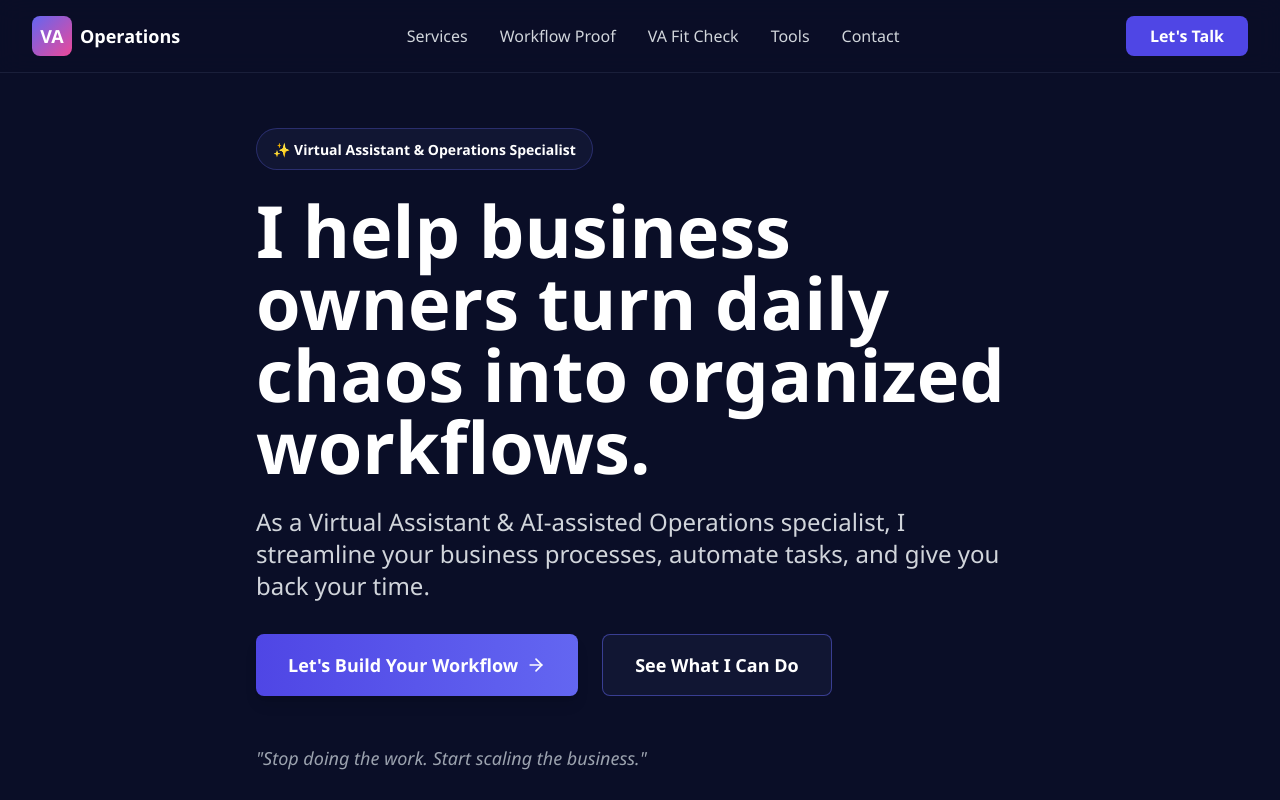
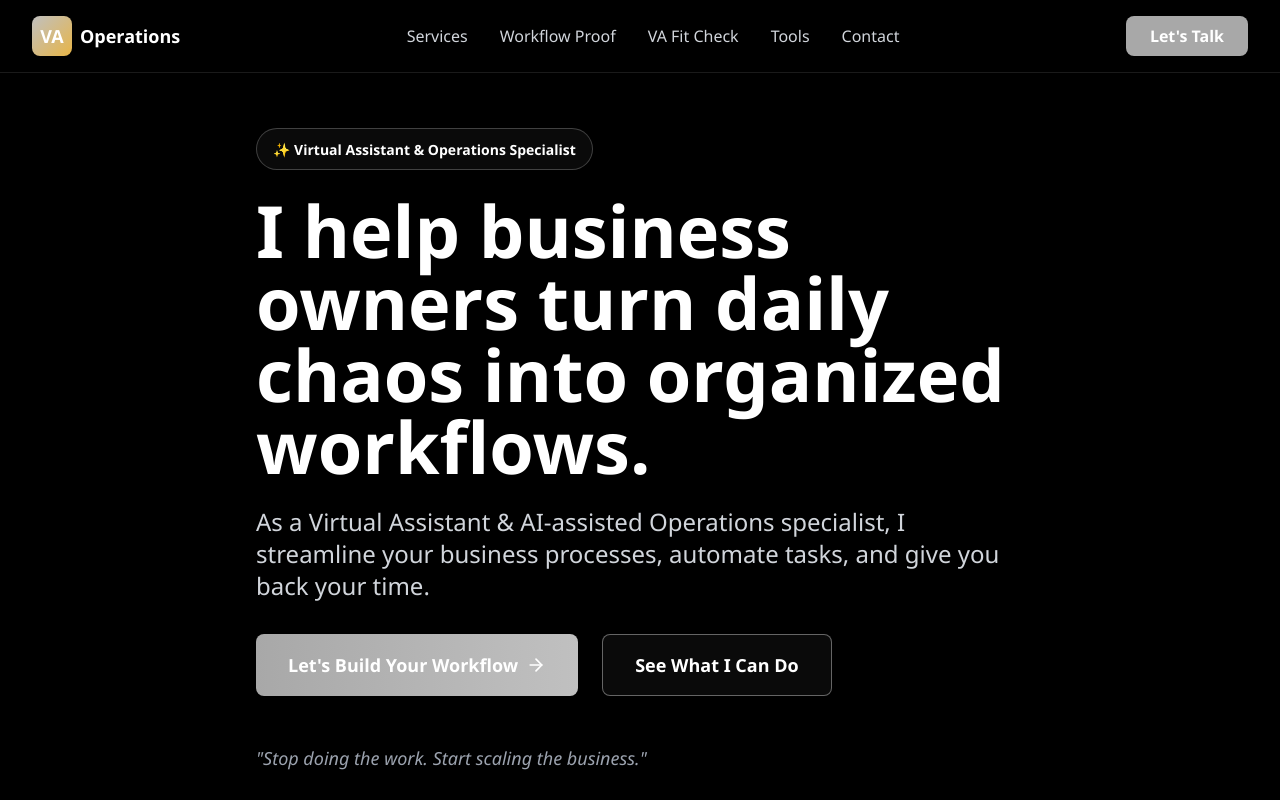
Before and after one commit to tpn-websiteportfolio/PortfolioNew, a React (Vite) app: page / in a window 1280 px wide. Shown: the top 800 px of the page. Built offline with nearby package versions, Linux system fonts and the light colour scheme.

Commit message:
style: update color palette and text color for improved contrast

```diff
--- a/src/index.css
+++ b/src/index.css
@@ -11,7 +11,7 @@ html {
 }
 
 body {
-  @apply bg-dark-900 text-gray-100 font-sans;
+  @apply bg-dark-900 text-gray-200 font-sans;
 }
 
 ::-webkit-scrollbar {
--- a/tailwind.config.js
+++ b/tailwind.config.js
@@ -8,21 +8,21 @@ export default {
     extend: {
       colors: {
         dark: {
-          900: "#0a0e27",
-          800: "#111633",
-          700: "#1a1f3a",
-          600: "#2d3250",
-          500: "#3d4470",
-          400: "#5a6691",
+          900: "#000000",
+          800: "#0a0a0a",
+          700: "#1a1a1a",
+          600: "#2a2a2a",
+          500: "#3a3a3a",
+          400: "#4a4a4a",
         },
         primary: {
-          500: "#6366f1",
-          600: "#4f46e5",
-          700: "#4338ca",
+          500: "#c0c0c0",
+          600: "#a8a8a8",
+          700: "#909090",
         },
         accent: {
-          500: "#ec4899",
-          600: "#db2777",
+          500: "#e8b547",
+          600: "#d4a046",
         },
       },
       fontFamily: {
@@ -56,14 +56,14 @@ export default {
       },
       backgroundImage: {
         "gradient-radial": "radial-gradient(var(--tw-gradient-stops))",
-        "gradient-animated": "linear-gradient(45deg, #6366f1, #8b5cf6, #ec4899, #6366f1)",
+        "gradient-animated": "linear-gradient(45deg, #c0c0c0, #e8b547, #c0c0c0, #e8b547)",
       },
       backgroundSize: {
         "gradient-size": "200% 200%",
       },
       boxShadow: {
-        glow: "0 0 20px rgba(99, 102, 241, 0.5)",
-        "glow-lg": "0 0 40px rgba(99, 102, 241, 0.3)",
+        glow: "0 0 20px rgba(192, 192, 192, 0.3)",
+        "glow-lg": "0 0 40px rgba(232, 181, 71, 0.2)",
       },
     },
   },
```
